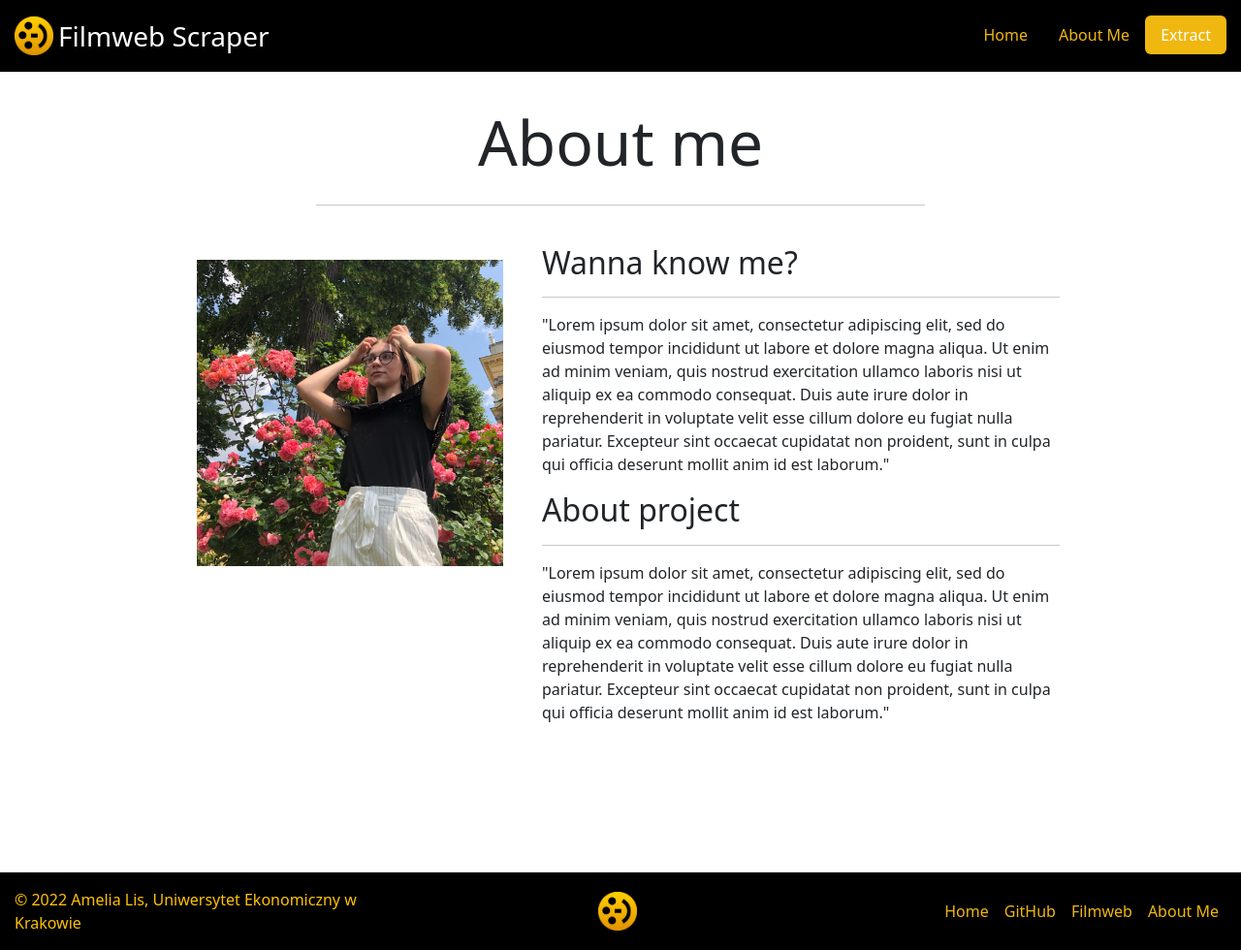
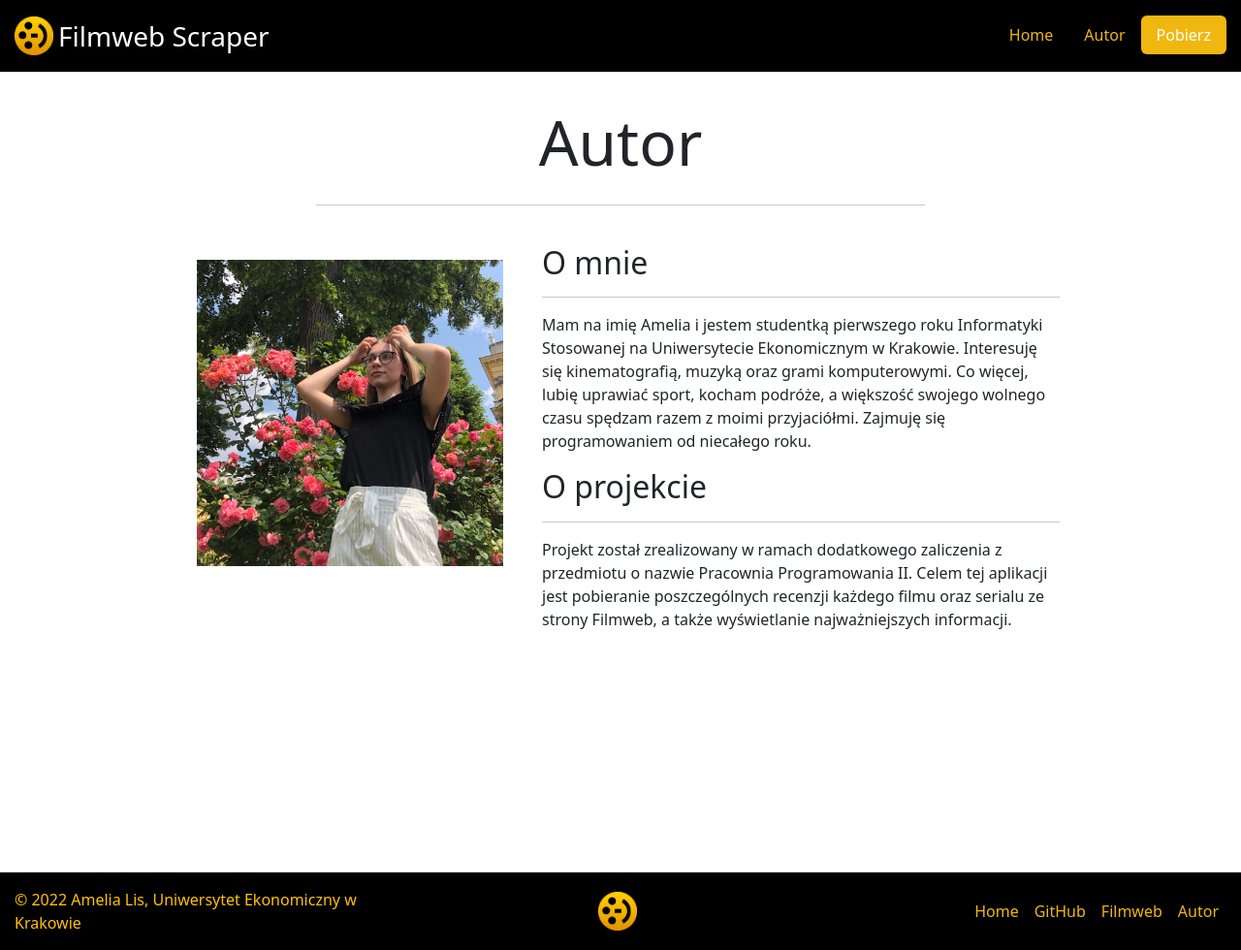
Before and after one commit to AmeliaLis/FilmwebScraper, a Flask app: page /author in a window 1280 px wide. Shown: the whole page at 97% size. Run offline with Flask 2, Linux system fonts and the light colour scheme.

Commit message:
another fixes

```diff
--- a/app.py
+++ b/app.py
@@ -22,6 +22,7 @@ class Filmweb(db.Model):
     seasons = db.Column(db.String(200), nullable=False)
     genres = db.Column(db.String(200), nullable=False)
     description = db.Column(db.String(200), nullable=False)
+    public_rating = db.Column(db.String(200), nullable=False)
     number_of_public_rating = db.Column(db.String(200), nullable=False)
     critics = db.Column(db.String(200), nullable=False)
     director = db.Column(db.String(200), nullable=False)
@@ -59,6 +60,7 @@ def extract():
             seasons = movie_dict["seasons"]
             genres = movie_dict["genres"]
             description = movie_dict["description"]
+            public_rating = movie_dict["public_rating"]
             number_of_public_rating = movie_dict["number_of_public_rating"]
             critics = movie_dict["critics"]
             director = movie_dict["director"]
@@ -74,7 +76,7 @@ def extract():
                     return render_template("information.html.jinja", movie=prev_movie, image_url = f'/plots/{id_url}_stars.png')
 
             current_movie = Filmweb(url=url, id_url=id_url, title_polish=title_polish, kind=kind, original_title=original_title, release_date=release_date,
-            seasons=seasons, genres=genres, description=description, number_of_public_rating=number_of_public_rating, critics=critics, director=director,
+            seasons=seasons, genres=genres, description=description, public_rating=public_rating, number_of_public_rating=number_of_public_rating, critics=critics, director=director,
             creators=creators, scriptwriter=scriptwriter, actorsArray=actorsArray, allOpinions=allOpinions)
 
             db.session.add(current_movie)
@@ -94,6 +96,7 @@ def information(id_url):
         if movie.id_url == str(id_url):
             allOpinions = ast.literal_eval(movie.allOpinions)
             genres = string_to_array(movie.genres)
+            critics = ast.literal_eval(movie.critics)
             if movie.kind == "Film":
                 information1 = "Data premiery: " + movie.release_date
                 information2 = "Reżyser: " + movie.director + "; Autor scenariusza: " + movie.scriptwriter
@@ -101,7 +104,7 @@ def information(id_url):
                 information1 = "Liczba sezonów: " + movie.seasons
                 information2 = "Twórcy: " + movie.creators
 
-            return render_template("information.html.jinja", movie=movie, image_url = f'/plots/{id_url}_stars.png', allOpinions = allOpinions, genres = genres, information1 = information1, information2= information2)
+            return render_template("information.html.jinja", movie=movie, image_url = f'/plots/{id_url}_stars.png', allOpinions = allOpinions, genres = genres, critics=critics, information1 = information1, information2= information2)
 
     return render_template("index.html.jinja")
 
--- a/templates/author.html.jinja
+++ b/templates/author.html.jinja
@@ -3,7 +3,7 @@
 {% block content%}
 <div id="about" class="container-fluid mt-3 mb-5">
     <div class="post-heading text-center">
-        <div style="font-size: 4em">About me</div>
+        <div style="font-size: 4em">Autor</div>
         <hr class="w-50 mx-auto pb-4">
     </div>
 
@@ -13,24 +13,19 @@
         </div>
 
         <div class="col-lg-6 col-md-10 col-12">
-            <h2>Wanna know me?</h2>
+            <h2>O mnie</h2>
             <hr>
-            <p> "Lorem ipsum dolor sit amet, consectetur adipiscing elit,
-            sed do eiusmod tempor incididunt ut labore et dolore magna aliqua.
-            Ut enim ad minim veniam, quis nostrud exercitation ullamco laboris
-            nisi ut aliquip ex ea commodo consequat. Duis aute irure dolor in
-            reprehenderit in voluptate velit esse cillum dolore eu fugiat nulla
-            pariatur. Excepteur sint occaecat cupidatat non proident, sunt in
-            culpa qui officia deserunt mollit anim id est laborum." </p>
-            <h2>About project</h2>
+            <p> Mam na imię Amelia i jestem studentką pierwszego roku Informatyki Stosowanej
+            na Uniwersytecie Ekonomicznym w Krakowie. Interesuję się kinematografią, muzyką
+            oraz grami komputerowymi. Co więcej, lubię uprawiać sport, kocham podróże, a
+            większość swojego wolnego czasu spędzam razem z moimi przyjaciółmi. Zajmuję się
+            programowaniem od niecałego roku.</p>
+            <h2>O projekcie</h2>
             <hr>
-            <p> "Lorem ipsum dolor sit amet, consectetur adipiscing elit,
-            sed do eiusmod tempor incididunt ut labore et dolore magna aliqua.
-            Ut enim ad minim veniam, quis nostrud exercitation ullamco laboris
-            nisi ut aliquip ex ea commodo consequat. Duis aute irure dolor in
-            reprehenderit in voluptate velit esse cillum dolore eu fugiat nulla
-            pariatur. Excepteur sint occaecat cupidatat non proident, sunt in
-            culpa qui officia deserunt mollit anim id est laborum." </p>
+            <p> Projekt został zrealizowany w ramach dodatkowego zaliczenia
+            z przedmiotu o nazwie Pracownia Programowania II. Celem tej
+            aplikacji jest pobieranie poszczególnych recenzji każdego filmu
+            oraz serialu ze strony Filmweb, a także wyświetlanie najważniejszych informacji.  </p>
         </div>
     </div>
 </div>
--- a/templates/base.html.jinja
+++ b/templates/base.html.jinja
@@ -5,6 +5,7 @@
     <meta http-equiv="X-UA-Compatible" content="IE=edge">
     <meta name="viewport" content="width=device-width, initial-scale=1.0">
     <link rel="stylesheet" href="{{url_for('static', filename ='style.css')}}">
+    <link rel="icon" type="image/x-icon" href="{{url_for('static', filename ='filmweb_transparent.png')}}">
     <!-- CSS only -->
     <link href="https://cdn.jsdelivr.net/npm/bootstrap@5.2.0-beta1/dist/css/bootstrap.min.css" rel="stylesheet" integrity="sha384-0evHe/X+R7YkIZDRvuzKMRqM+OrBnVFBL6DOitfPri4tjfHxaWutUpFmBp4vmVor" crossorigin="anonymous">
     <!-- JavaScript Bundle with Popper -->
@@ -20,8 +21,8 @@
 
         <ul class="nav nav-pills">
         <li class="nav-item"><a href="{{url_for('index')}}" class="nav-link" style="color: #f0b710">Home</a></li>
-        <li class="nav-item"><a href="{{url_for('author')}}" class="nav-link" style="color: #f0b710">About Me</a></li>
-        <li class="nav-item"><a href="{{url_for('extract')}}" class="nav-link active" aria-current="page" style="background-color: #f0b710;">Extract</a></li>
+        <li class="nav-item"><a href="{{url_for('author')}}" class="nav-link" style="color: #f0b710">Autor</a></li>
+        <li class="nav-item"><a href="{{url_for('extract')}}" class="nav-link active" aria-current="page" style="background-color: #f0b710;">Pobierz</a></li>
     </ul>
 </header>
 <div style="min-height:100vh">
@@ -40,7 +41,7 @@
         <li class="nav-item"><a href="{{url_for('index')}}" style="color: #f0b710" class="nav-link px-2">Home</a></li>
         <li class="nav-item"><a href="https://github.com/AmeliaLis" target="_blank" style="color: #f0b710" class="nav-link px-2">GitHub</a></li>
         <li class="nav-item"><a href="https://www.filmweb.pl" target="_blank" style="color: #f0b710" class="nav-link px-2">Filmweb</a></li>
-        <li class="nav-item"><a href="{{url_for('author')}}" style="color: #f0b710" class="nav-link px-2">About Me</a></li>
+        <li class="nav-item"><a href="{{url_for('author')}}" style="color: #f0b710" class="nav-link px-2">Autor</a></li>
     </ul>
 </footer>
 </body>
--- a/templates/extract.html.jinja
+++ b/templates/extract.html.jinja
@@ -10,11 +10,11 @@
     {% endif %}
     <section class="text-dark p-4 text-center">
         <div class="container-fluid mx-auto" style="width: 800px;">
-            <div style="font-size: 4em">Download reviews from Filmweb</div>
+            <div style="font-size: 4em">Pobierz opinie z Filmweb</div>
         </div>
         <div class="container-fluid mx-auto">
             <p style="width: 650px;" class="container lead my-4 text-center">
-            Paste the link from Filmweb that leads to the selected movie or series. Check on your own!
+            Wklej link z Filmweb, który prowadzi do wybranego filmu lub serialu. Sprawdź sam!
             </p>
         <div>
         <form action="/extract" method="POST">
```
Also changed, not shown: scraper.py (+11 -11 lines), templates/index.html.jinja (+11 -11 lines), templates/information.html.jinja (+15 -6 lines), filmweb.db, static/style.css (deleted).
